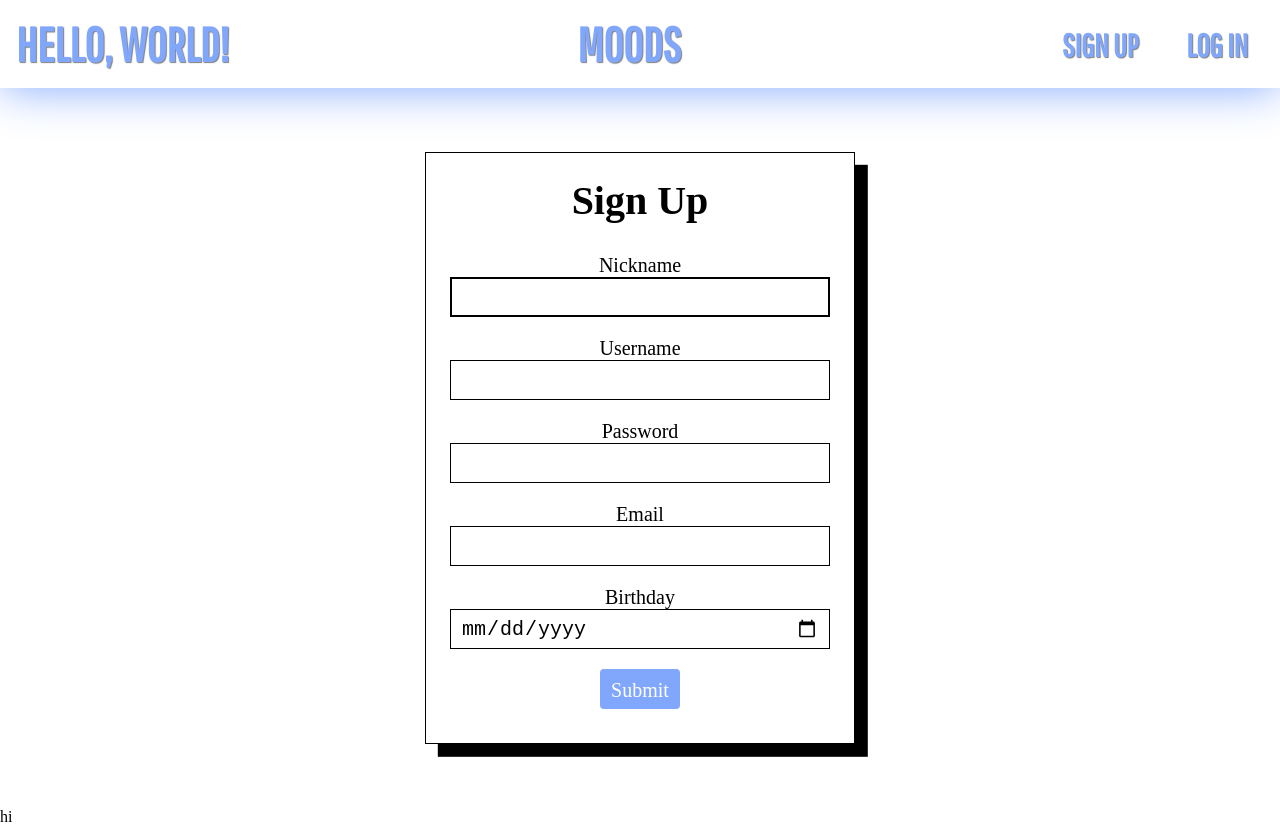
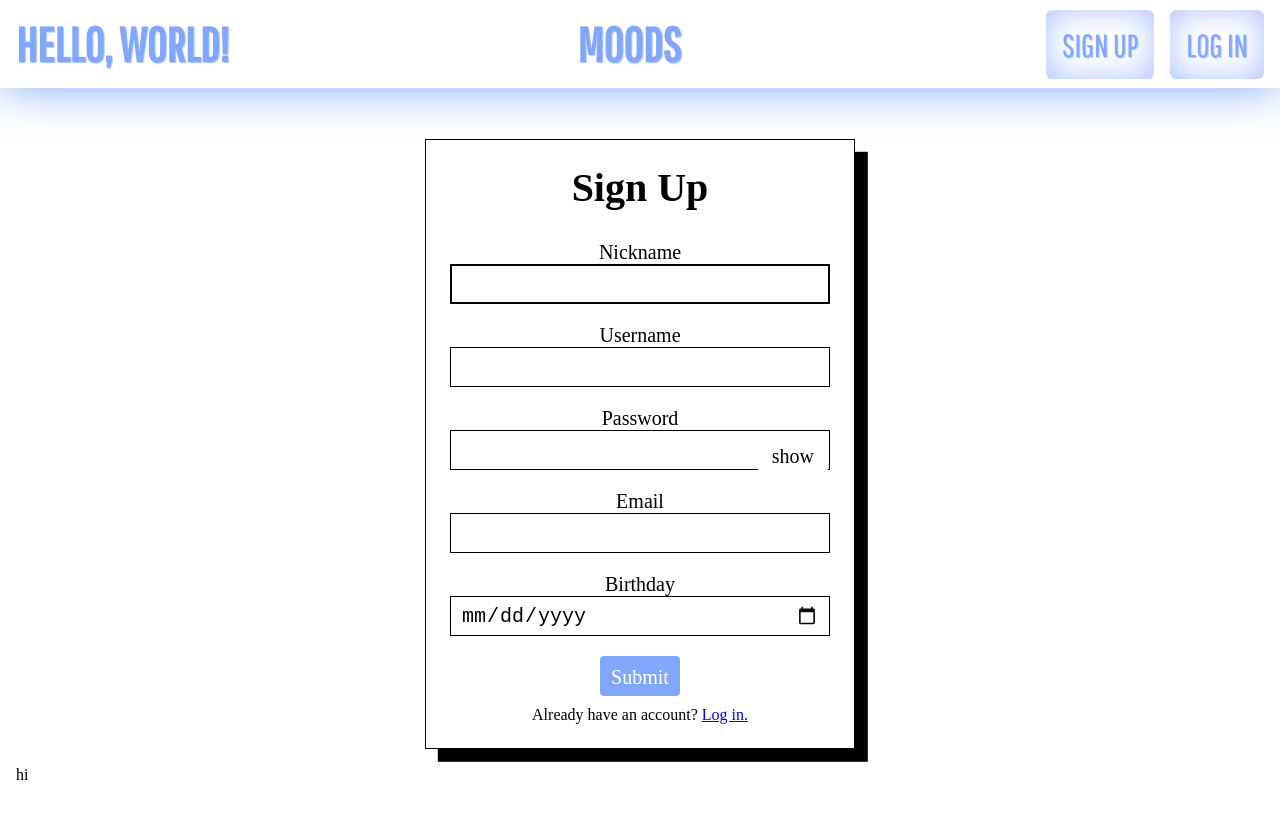
Before and after one commit to AliceWeng/Hello-World, a React (Create React App) app in the folder frontend/: page /signup in a window 1280 px wide. After the commit the page ends 800 px from the top, so only its background shows below. Built offline with nearby package versions, Linux system fonts and the light colour scheme.

Commit message:
added toggle for password visibility

```diff
--- a/frontend/src/App.css
+++ b/frontend/src/App.css
@@ -6,19 +6,19 @@
   box-sizing: border-box;
 }
 :root {
-  --accent50: rgba(0, 0, 0, 0.5);
   --body-background: white;
   --form-background: white;
   --input-background: white;
   --input-border: black;
   --logo: #80a7fc;
+  --shadow: #aac1ff;
   --text: black;
 }
 .dark {
-  --accent50: rgba(255, 255, 255, 0.5);
   --body-background: #0e0e10;
   --form-background: #18181b;
   --input-background: #3d3d3f;
+  --shadow: #aac1ff;
   --text: white;
 }
 body {
@@ -40,6 +40,7 @@ form {
   box-shadow: .8em .8em black;
   padding: 1.5em;
   margin: 2em;
+  position: relative;
 }
 label {
   color: var(--text);
@@ -64,6 +65,22 @@ input, textarea {
 input:focus, textarea:focus {
   outline: none;
   border: solid 2px var(--input-border);
+}
+.inputPadding {
+  padding-right: 3.5em;
+}
+.passwordToggle {
+  background: var(--input-background);
+  font-family: "Calibre";
+  color: var(--text);
+  font-size: 20px;
+  border: none;
+  padding: .15em .7em;
+  padding-top: .45em;
+  position: absolute;
+  right: 1.3em;
+  top: 14.8em;
+  cursor: pointer;
 }
 .red {
   --input-border: #d93025;
@@ -105,7 +122,6 @@ input:focus, textarea:focus {
   padding: 0 .1em;
   cursor: pointer;
 }
-
 nav ul {
   display: flex;
   align-items: center;
@@ -113,12 +129,12 @@ nav ul {
   box-shadow: var(--logo) 0 0 3em;
 }
 li {
+  margin: 1em;
   list-style: none;
-  margin: 1em;
 }
 .navLink {
+  font-size: 3em;
   position: relative;
-  font-size: 3em;
 }
 .navLink::before {
   content: "";
@@ -140,21 +156,37 @@ li {
   text-decoration: none;
   font-weight: bolder;
   color: var(--logo);
-  text-shadow: 1px 1px 1px var(--accent50);
+  text-shadow: 1px 1px 1px var(--shadow);
 }
 .navButton {
+  font-weight: normal;
   padding: .5em;
   font-size: 2em;
   margin-left: .5em;
   border-radius: .2em;
-  box-shadow: inset var(--background) 0 0 1em;
+  background: white;
+  box-shadow: inset var(--shadow) 0 0 1em;
 }
 .navButton:hover {
-  box-shadow: inset var(--background) 0 0 2em;
+  box-shadow: inset var(--shadow) 0 0 2em;
+}
+.navButton:active {
+  box-shadow: inset var(--shadow) 0 0 3em;
 }
 .center {
   display: flex;
-  min-height: 90vh;
   align-items: center;
   justify-content: center;
+  min-height: calc(100vh - 88px);
 }
+.toggle {
+  position: absolute;
+  bottom: 1em;
+  left: 1em;
+  color: var(--text);
+  cursor: pointer;
+}
+
+p {
+  color: var(--text);
+}
--- a/frontend/src/App.jsx
+++ b/frontend/src/App.jsx
@@ -31,7 +31,7 @@ function App() {
           <Route path="/moods/new" element={<MoodForm />}/>
           <Route path="/*" component={<Error404/>}/>
         </Routes>
-        <div onClick={() => setToggle(!toggle)}>hi</div>
+        <div className="toggle" onClick={() => setToggle(!toggle)}>hi</div>
       </Router>
   );
 }
--- a/frontend/src/Components/LogInForm.jsx
+++ b/frontend/src/Components/LogInForm.jsx
@@ -40,7 +40,7 @@ function LogInForm() {
     }
 
     const handleChange = e => {
-        setUser({...user, [e.target.id]: e.target.value});
+        setUser({...user, [e.target.id]: e.target.vdcalue});
     }
 
     return (
--- a/frontend/src/Components/SignUpForm.jsx
+++ b/frontend/src/Components/SignUpForm.jsx
@@ -1,5 +1,5 @@
 import { useState, useEffect, useRef } from "react";
-import { useNavigate } from "react-router-dom";
+import { Link } from "react-router-dom";
 import "../App.css";
 
 const USERNAME_REGEX = /^[a-zA-Z0-9]{4,12}$/;
@@ -20,7 +20,7 @@ function SignUpForm() {
     const [emailError, setEmailError] = useState("");
     const [birthdayError, setBirthdayError] = useState("");
 
-    const [toggle, setToggle] = useState(false);
+    const [passwordToggle, setPasswordToggle] = useState(false);
 
     const [nicknameFocus, setNicknameFocus] = useState(false);
     const [usernameFocus, setUsernameFocus] = useState(false);
@@ -37,7 +37,6 @@ function SignUpForm() {
 
     const [usernameTaken, setUsernameTaken] = useState(null);
 
-
     const nicknameRef = useRef();
     const usernameRef = useRef();
     const passwordRef = useRef();
@@ -46,7 +45,16 @@ function SignUpForm() {
 
     useEffect(() => {
         nicknameRef.current.focus();
-    }, [])
+    }, []);
+
+    useEffect(() => {
+        if(user.nickname && !nicknameFocus) {
+            if(user.nickname.length > 26) {
+                setNicknameInvalid(true);
+                setNicknameError("Sorry, your nickname can only be up to 26 characters long.");
+            } else setNicknameInvalid(false);
+        }
+    }, [nicknameFocus]);
 
     useEffect(() => {
         if(USERNAME_REGEX.test(user.username)) {
@@ -84,13 +92,18 @@ function SignUpForm() {
     }, [usernameFocus]);
 
     useEffect(() => {
-        if(user.nickname && !nicknameFocus) {
-            if(user.nickname.length > 26) {
-                setNicknameInvalid(true);
-                setNicknameError("Sorry, your nickname can only be up to 26 characters long.");
-            } else setNicknameInvalid(false);
+        if(user.password && !passwordFocus) {
+            setPasswordInvalid(!PASSWORD_REGEX.test(user.password));
+
+            if(!PASSWORD_REGEX.test(user.password)) {
+                if(user.password.length < 8) {
+                    setPasswordError("Sorry, your password must be 8 or more characters long.");
+                } else {
+                    setPasswordError("Sorry, your password must contain at least one uppercase letter, one lowercase letter, and one number.");
+                }
+            }
         }
-    }, [nicknameFocus]);
+    }, [passwordFocus]);
 
     const handleSubmit = async e => {
         e.preventDefault();
@@ -155,6 +168,7 @@ function SignUpForm() {
                     className={nicknameInvalid ? "red" : null}
                     spellCheck="false"
                     autoComplete="off"
+                    autoCapitalize="off"
                     onChange={handleChange}
                     aria-invalid={nicknameInvalid}
                     aria-describedby="nickname-req"
@@ -176,6 +190,7 @@ function SignUpForm() {
                     className={usernameInvalid ? "red" : null}
                     spellCheck="false"
                     autoComplete="off"
+                    autoCapitalize="off"
                     onChange={handleChange}
                     aria-invalid={usernameInvalid}
                     aria-describedby="username-req"
@@ -192,10 +207,11 @@ function SignUpForm() {
                 </p>
                 <label htmlFor="password">Password</label>
                 <input
-                    type={toggle ? "text" : "password"}
+                    type={passwordToggle ? "text" : "password"}
                     id="password"
-                    className={passwordInvalid ? "red" : null}
+                    className={passwordInvalid ? "red inputPadding" : "inputPadding"}
                     spellCheck="false"
+                    autoCapitalize="off"
                     autoComplete="new-password"
                     onChange={handleChange}
                     aria-invalid={passwordInvalid}
@@ -205,12 +221,19 @@ function SignUpForm() {
                     onFocus={() => setPasswordFocus(true)}
                     onBlur={() => setPasswordFocus(false)}
                 />
+                <button
+                    type="button"
+                    className="passwordToggle"
+                    onClick={() => setPasswordToggle(!passwordToggle)}
+                    aria-label={passwordToggle ? "Hide your password." : "Show your password."}
+                >
+                    {passwordToggle ? "hide" : "show"}
+                </button>
                 <p id="password-req" className={passwordInvalid ? "error" : "hidden"}>
                     {passwordInvalid
                         ? passwordError
                         : "Please enter a password 8 or more characters long. You're required to have at least one uppercase letter, one lowercase letter, and one number."}
                 </p>
-                <div onClick={() => setToggle(!toggle)}></div>
                 <label htmlFor="email">Email</label>
                 <input
                     type="email"
@@ -218,6 +241,7 @@ function SignUpForm() {
                     className={emailInvalid ? "red" : null}
                     spellCheck="false"
                     autoComplete="off"
+                    autoCapitalize="off"
                     onChange={handleChange}
                     aria-invalid={emailInvalid}
                     aria-describedby="email-req"
@@ -239,6 +263,7 @@ function SignUpForm() {
                     ref={birthdayRef}
                 />
                 <input type="submit" className="submit"/>
+                <p>Already have an account? <Link to="/login">Log in.</Link></p>
             </form>
         </section>
     )
```
